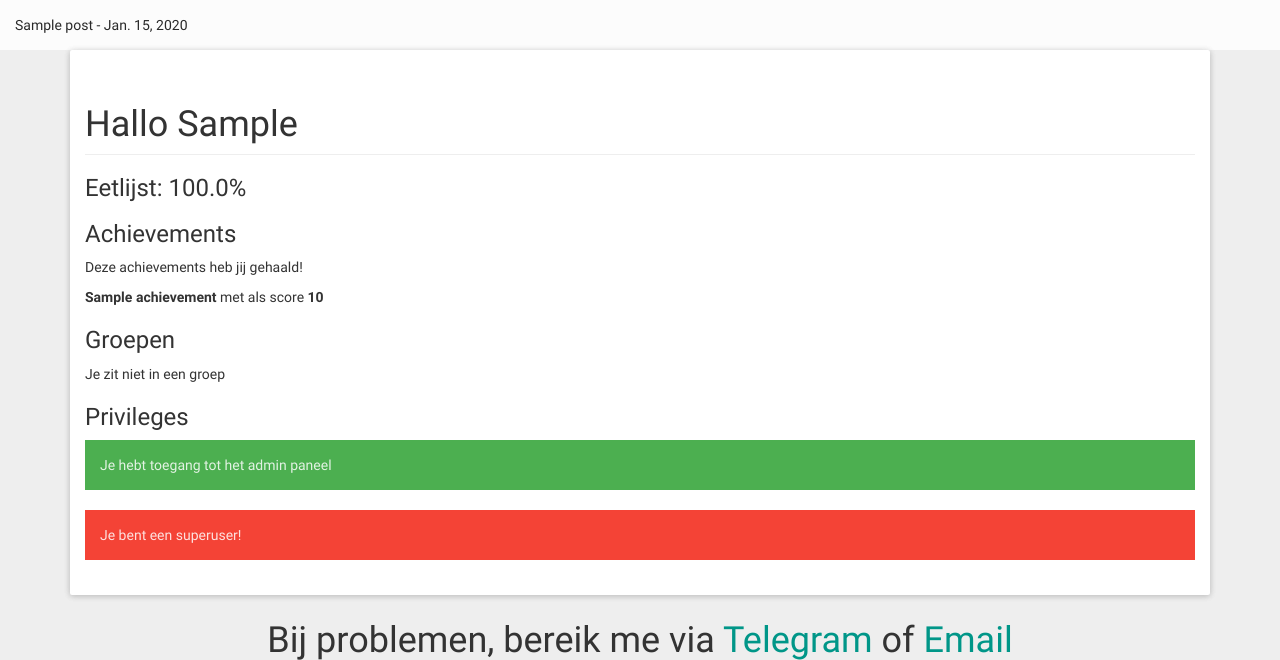
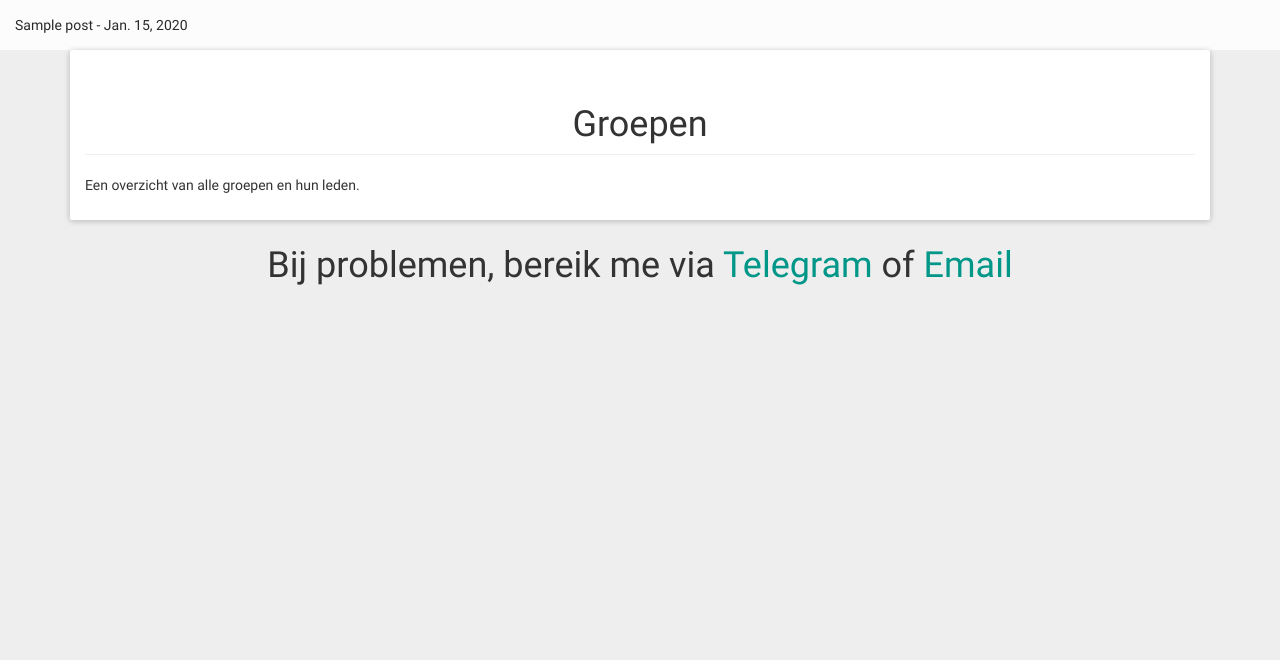
Before and after one commit to esrg-knights/Socrates, a Django app: a page that uses assets/templates/base.html in a window 1280 px wide. Shown: the part 60-720 px from the top of the page. Run offline with Django 3.2, Linux system fonts and the light colour scheme; a user stored in the database is signed in; tables that the repository leaves empty hold one stand-in row (values such as "Sample post"); some libraries are stand-ins or nearby versions.

Commit message:
Added page to show groups

```diff
--- a/account/urls.py
+++ b/account/urls.py
@@ -10,5 +10,6 @@ urlpatterns = [
     url(r'^password/(?P<token>[0-z-]+)/', PasswordChangeView.as_view(), name="change_password_complete"),
     url(r'^password/', PasswordChangeView.as_view(), name="change_password"),
     url(r'activate/(?P<user_hash>[0-z-]+)/', ActivationView.as_view(), name="activate"),
+    url(r'^group/', GroupView.as_view(), name="groups"),
     url(r'^', IndexView.as_view(), name="index"),
 ]
--- a/account/views.py
+++ b/account/views.py
@@ -1,3 +1,4 @@
+from django.contrib import messages
 from django.contrib.auth import authenticate, login, logout
 from django.contrib.auth.decorators import login_required
 from django.contrib.auth.models import User
@@ -5,11 +6,11 @@ from django.http import Http404
 from django.shortcuts import render, redirect, get_object_or_404
 from django.utils.decorators import method_decorator
 from django.views.generic import View
-from django.contrib import messages
 
 # Create your views here
-from account.forms import LoginForm, RegisterForm, CompleteRegistrationForm, DetailsModel, DetailsForm, \
+from account.forms import LoginForm, RegisterForm, CompleteRegistrationForm, DetailsForm, \
     PasswordChangeRequestForm, PasswordChangeForm
+from django.contrib.auth.models import Group
 from account.models import DetailsModel, PasswordChangeRequestModel
 from achievements.models import AchievementGet
 from dining.models import DiningStats
@@ -80,9 +81,9 @@ class RegisterView(View):
 
     def send_registation_email(self, user):
         subject = "Registratie afmaken"
-        url = "http://app.kotkt.nl/account/activate/{0}".format(user.detailsmodel.uid)
+        url = "http://app.kotkt.nl/accounts/activate/{0}".format(user.detailsmodel.uid)
         body = "Je hebt je geregistreerd bij de Knights. Maak deze registratie af door naar het volgende adres te navigeren: {0}".format(
-                url)
+            url)
 
         user.email_user(subject, body, from_email="watson@kotkt.nl")
 
@@ -235,3 +236,15 @@ class PasswordChangeView(View):
                 self.context['form'] = form
 
         return render(request, self.template_name, self.context)
+
+
+class GroupView(View):
+    template_name = "account/groups.html"
+    context = {}
+
+    @method_decorator(login_required)
+    def get(self, request):
+        self.context['groups'] = Group.objects.all()
+
+
+        return render(request, self.template_name, self.context)
--- /dev/null
+++ b/assets/templates/account/groups.html
@@ -0,0 +1,26 @@
+{% extends 'base.html' %}
+
+{% block content %}
+    <div class="row">
+        <div class="col-lg-12">
+            <h1 class="page-header text-center">Groepen</h1>
+            <p>Een overzicht van alle groepen en hun leden.</p>
+            <div class="row">
+                {% for group in groups %}
+                    <div class="col-lg-6">
+                        <h3>{{ group }}</h3>
+                        {% if group.user_set.all %}
+                            <ul>
+                                {% for user in group.user_set.all %}
+                                    <p>{{ user }}</p>
+                                {% endfor %}
+                            </ul>
+                        {% else %}
+                            <p>Deze groep heeft geen gebruikers</p>
+                        {% endif %}
+                    </div>
+                {% endfor %}
+            </div>
+        </div>
+    </div>
+{% endblock %}
--- a/assets/templates/base.html
+++ b/assets/templates/base.html
@@ -67,6 +67,8 @@
                                 <li><a href="{% url 'dining:stats' %}">Eetlijst statistieken</a></li>
                                 <li class="divider"></li>
                             {% endif %}
+                            <li><a href="{% url 'account:groups' %}">Groepen</a></li>
+                            <li class="divider"></li>
                             <li><a href="{% url 'account:index' %}">Mijn profiel</a></li>
                             <li><a href="{% url 'account:settings' %}">Instellingen</a></li>
                             <li><a href="{% url 'account:logout' %}">Logout</a></li>
```
